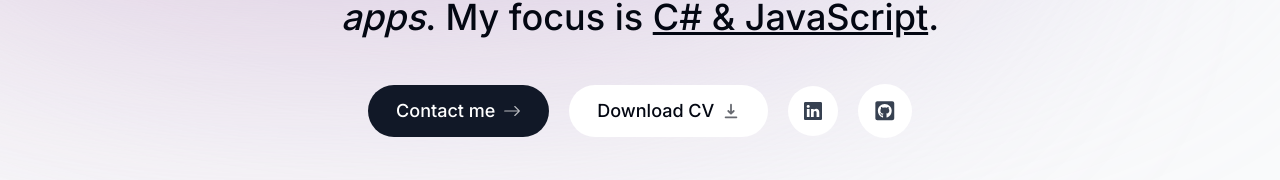
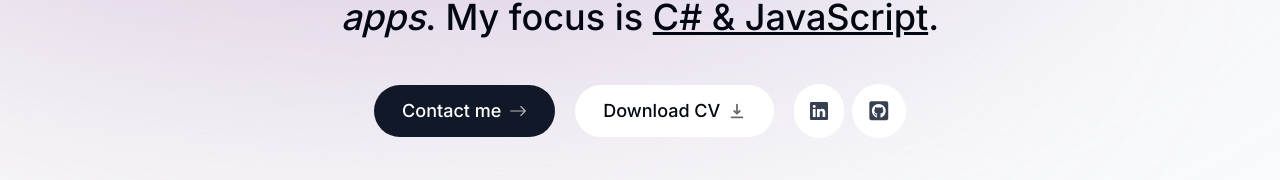
Before and after one commit to Tally2014/portfolio, a Next.js app: page / in a window 1280 px wide. Shown: the part 536-716 px from the top of the page. Built offline with nearby package versions, Linux system fonts and the light colour scheme.

Commit message:
logic, style - Make download button download the CV and nest socials buttons to thier own div

```diff
--- a/components/Intro.jsx
+++ b/components/Intro.jsx
@@ -79,10 +79,12 @@ export default function Intro() {
           className="group bg-white px-7 py-3 flex items-center gap-2 rounded-full outline-none
         focus:scale-110 hover:scale-110 active:scale-105 transition cursor-pointer borderBlack"
           href="/CV.pdf"
+          download
         >
           Download CV{" "}
           <HiDownload className="opacity-60 group-hover:translate-y-1 transition" />
         </a>
+        <div className="flex gap-2">
           <a
             className="bg-white p-4 text-gray-700 hover:text-gray-950 flex items-center gap-2 rounded-full focus:scale-[1.15] hover:scale-[1.15] active:scale-105 transition cursor-pointer borderBlack"
             href="https://www.linkedin.com/in/montso-moalosi-25334b246/"
@@ -97,6 +99,7 @@ export default function Intro() {
           >
             <FaGithubSquare />
           </a>
+        </div>
       </motion.div>
     </section>
   );
```
Lines whose indentation alone changed are shown as unchanged.
